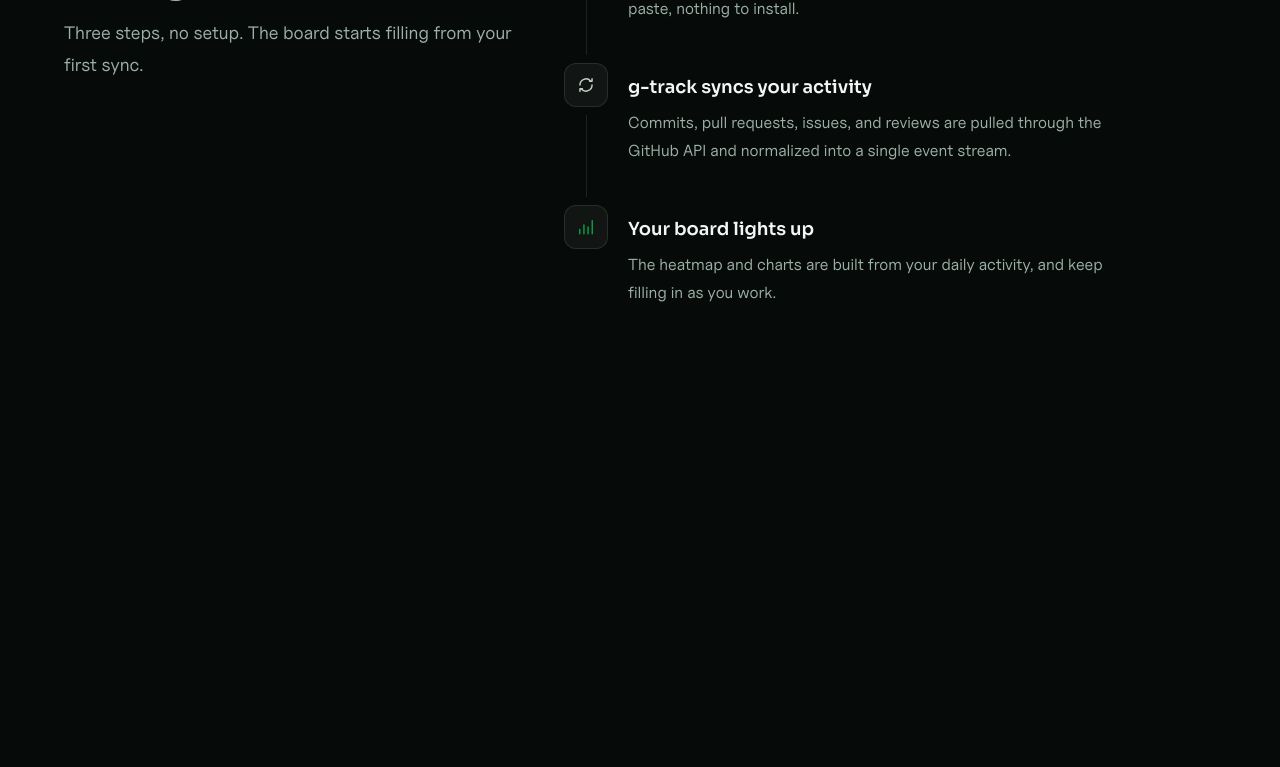
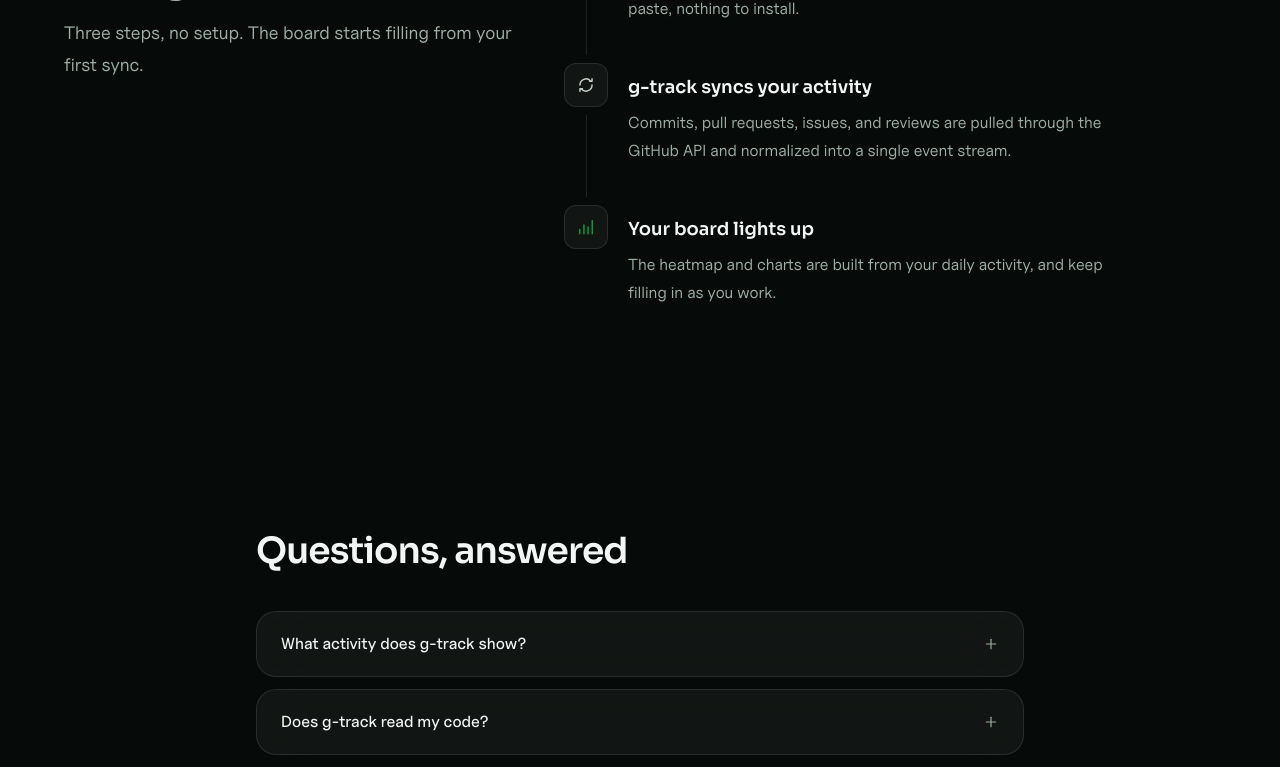
Before and after one commit to lianxxxx/g-track, a Next.js app: page / in a window 1280 px wide. Shown: the part 2000-2767 px from the top of the page. Before the commit the page ends 2419 px from the top, so only its background shows below. Built offline with nearby package versions, Linux system fonts and the light colour scheme; no server answers.

Commit message:
feat: add landing FAQ section with structured data

```diff
--- a/src/app/page.tsx
+++ b/src/app/page.tsx
@@ -1,4 +1,5 @@
 import { ContributionGraph } from "@/components/contribution-graph";
+import { FaqSection, faqs } from "@/components/faq-section";
 import { FeaturesSection } from "@/components/features-section";
 import { FloatingIcons } from "@/components/floating-icons";
 import { HowItWorks } from "@/components/how-it-works";
@@ -15,6 +16,16 @@
   operatingSystem: "Web",
 };
 
+const faqJsonLd = {
+  "@context": "https://schema.org",
+  "@type": "FAQPage",
+  mainEntity: faqs.map((faq) => ({
+    "@type": "Question",
+    name: faq.question,
+    acceptedAnswer: { "@type": "Answer", text: faq.answer },
+  })),
+};
+
 export default function Home() {
   return (
     <>
@@ -23,6 +34,12 @@
         type="application/ld+json"
         dangerouslySetInnerHTML={{
           __html: JSON.stringify(jsonLd).replace(/</g, "\\u003c"),
+        }}
+      />
+      <script
+        type="application/ld+json"
+        dangerouslySetInnerHTML={{
+          __html: JSON.stringify(faqJsonLd).replace(/</g, "\\u003c"),
         }}
       />
       <main className="flex-1">
@@ -42,6 +59,7 @@
         </div>
         <FeaturesSection />
         <HowItWorks />
+        <FaqSection />
       </main>
     </>
   );
--- /dev/null
+++ b/src/components/faq-section.tsx
@@ -0,0 +1,75 @@
+/** Single source for the FAQ content; page.tsx derives FAQPage JSON-LD from it. */
+export const faqs = [
+  {
+    question: "What activity does g-track show?",
+    answer:
+      "Everything you do on GitHub that counts as work: commits, pull requests, issues, and code reviews. Each one becomes an event on your board and feeds your daily stats.",
+  },
+  {
+    question: "Does g-track read my code?",
+    answer:
+      "No. It records that you pushed, opened, merged, or reviewed something, not the contents of your files. Your source stays on GitHub.",
+  },
+  {
+    question: "Do I need to install anything?",
+    answer:
+      "No. g-track runs in the browser. Sign in with GitHub, authorize once, and syncing happens server-side from then on.",
+  },
+  {
+    question: "Is my dashboard public?",
+    answer:
+      "No. Your dashboard sits behind your sign-in and search engines are told not to index it. Only the marketing pages are public.",
+  },
+  {
+    question: "Can I track more than GitHub?",
+    answer:
+      "GitHub is the first source. Activity is stored in a normalized event model, so more sources can feed the same board later.",
+  },
+];
+
+export function FaqSection() {
+  return (
+    <section
+      id="faq"
+      aria-labelledby="faq-heading"
+      className="scroll-mt-28 px-6 py-24 sm:py-28"
+    >
+      <div className="mx-auto w-full max-w-3xl">
+        <h2
+          id="faq-heading"
+          className="text-balance text-3xl font-semibold tracking-tight sm:text-4xl"
+        >
+          Questions, answered
+        </h2>
+
+        <div className="mt-10 flex flex-col gap-3">
+          {faqs.map((faq) => (
+            <details
+              key={faq.question}
+              className="group rounded-card border border-glass-border bg-glass px-6 py-5 backdrop-blur-xl transition-colors open:border-brand-600 hover:border-brand-600"
+            >
+              <summary className="flex cursor-pointer list-none items-center justify-between gap-4 rounded-md text-left font-medium text-brand-50 focus-visible:outline-2 focus-visible:outline-offset-4 focus-visible:outline-accent-primary [&::-webkit-details-marker]:hidden">
+                {faq.question}
+                <svg
+                  viewBox="0 0 24 24"
+                  className="h-4 w-4 shrink-0 text-brand-300 transition-transform duration-200 group-open:rotate-45"
+                  fill="none"
+                  stroke="currentColor"
+                  strokeWidth={1.75}
+                  strokeLinecap="round"
+                  aria-hidden
+                >
+                  <path d="M12 5v14" />
+                  <path d="M5 12h14" />
+                </svg>
+              </summary>
+              <p className="mt-3 max-w-xl leading-7 text-brand-300">
+                {faq.answer}
+              </p>
+            </details>
+          ))}
+        </div>
+      </div>
+    </section>
+  );
+}
```
